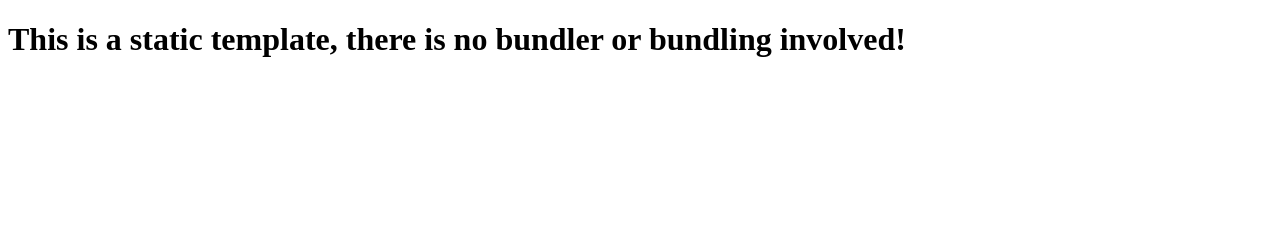
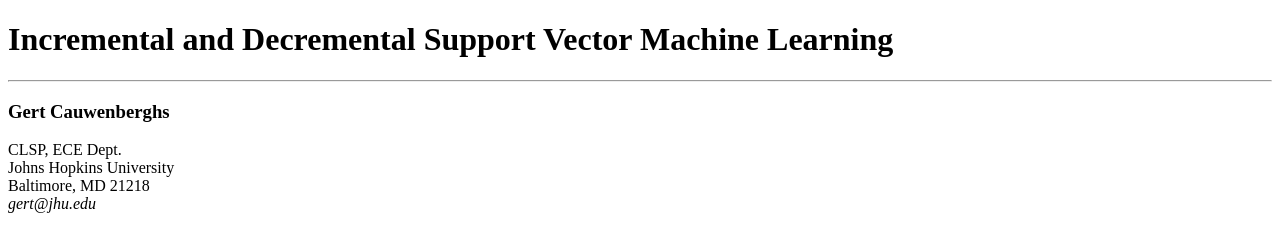
Before and after one commit to AlessandroSCPse/paper-scientifico, a website: page index.html in a window 1280 px wide. Drawn offline with Linux system fonts and the light colour scheme.

Commit message:
Finita intestazione

```diff
--- a/index.html
+++ b/index.html
@@ -1,12 +1,27 @@
 <!DOCTYPE html>
 <html lang="en">
   <head>
-    <meta charset="UTF-8">
-    <meta name="viewport" content="width=device-width, initial-scale=1.0">
-    <meta http-equiv="X-UA-Compatible" content="ie=edge">
-    <title>Static Template</title>
+    <meta charset="UTF-8" />
+    <meta name="viewport" content="width=device-width, initial-scale=1.0" />
+    <meta http-equiv="X-UA-Compatible" content="ie=edge" />
+    <title>Paper Scientifico</title>
   </head>
   <body>
-    <h1>This is a static template, there is no bundler or bundling involved!</h1>
+    <!-- Intestazione -->
+    <div>
+      <h1>Incremental and Decremental Support Vector Machine Learning</h1>
+
+      <hr />
+
+      <h3>Gert Cauwenberghs</h3>
+
+      <p>
+        CLSP, ECE Dept.<br />
+        Johns Hopkins University<br />
+        Baltimore, MD 21218<br />
+        <em>gert@jhu.edu</em>
+      </p>
+    </div>
+    <!-- Fine Intestazione -->
   </body>
 </html>
```
Also changed, not shown: package.json (+3 -7 lines).
